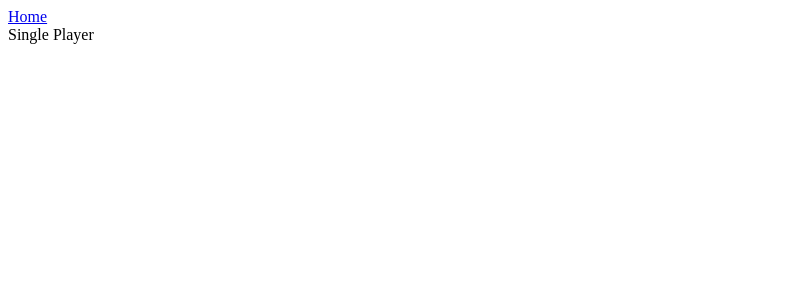
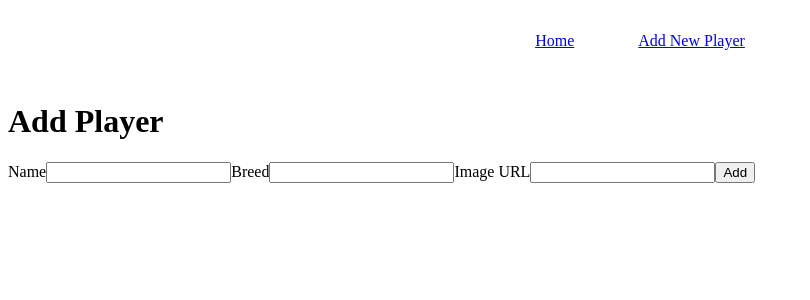
Before and after one commit to carlyzimm/puppy-bowl-react, a React (Vite) app: page /players/add in a window 1280 px wide. Shown: the top 300 px of the page, without its empty margins (0-810 px from the left). Built offline with nearby package versions, Linux system fonts and the light colour scheme; the HTML template or start-up script is replaced by a standard one.

Commit message:
addPlayerForm done

```diff
--- a/src/API/index.js
+++ b/src/API/index.js
@@ -7,3 +7,13 @@ export const getAllPlayers = async () => {
   console.log("data", data);
   return data.data.players;
 };
+
+export const getSinglePlayer = async (playerId) => {
+  const { data } = await axios.get(BASE_URL + "/" + playerId);
+  console.log("data", data);
+  return data.data.player;
+};
+
+export const addPlayer = async (player) => {
+  await axios.post(BASE_URL, player);
+};
--- a/src/App.jsx
+++ b/src/App.jsx
@@ -2,6 +2,7 @@ import { Routes, Route } from "react-router-dom";
 import AllPlayers from "./components/AllPlayers";
 import SinglePlayer from "./components/SinglePlayer";
 import Navbar from "./components/NavBar";
+import NewPlayerForm from "./components/AddPlayerForm";
 
 function App() {
   return (
@@ -10,6 +11,7 @@ function App() {
       <main>
         <Routes>
           <Route path="/" element={<AllPlayers />} />
+          <Route path="/players/add" element={<NewPlayerForm />} />
           <Route path="/players/:id" element={<SinglePlayer />} />
         </Routes>
       </main>
--- a/src/components/AddPlayerForm.jsx
+++ b/src/components/AddPlayerForm.jsx
@@ -1,3 +1,43 @@
+import { useState } from "react";
+import { addPlayer } from "../API";
+
 export default function NewPlayerForm() {
-  return <div>NewPlayerForm</div>;
+  const [name, setName] = useState("");
+  const [breed, setBreed] = useState("");
+  const [image, setImage] = useState("");
+
+  async function handleSubmit(evt) {
+    evt.preventDefault();
+
+    const playerObject = {
+      name: name,
+      breed: breed,
+      imageUrl: image,
+    };
+    await addPlayer(playerObject);
+  }
+  return (
+    <form onSubmit={handleSubmit}>
+      <h1>Add Player</h1>
+      <label>Name</label>
+      <input
+        name="name"
+        value={name}
+        onChange={(evt) => setName(evt.target.value)}
+      ></input>
+      <label>Breed</label>
+      <input
+        name="breed"
+        value={breed}
+        onChange={(evt) => setBreed(evt.target.value)}
+      ></input>
+      <label>Image URL</label>
+      <input
+        name="image"
+        value={image}
+        onChange={(evt) => setImage(evt.target.value)}
+      ></input>
+      <button type="submit">Add</button>
+    </form>
+  );
 }
--- a/src/components/AllPlayers.jsx
+++ b/src/components/AllPlayers.jsx
@@ -1,7 +1,9 @@
 import { useState, useEffect } from "react";
 import { getAllPlayers } from "../API";
+import { useNavigate } from "react-router-dom";
 
 export default function AllPlayers() {
+  const navigate = useNavigate();
   const [players, setPlayers] = useState([]);
 
   useEffect(() => {
@@ -22,7 +24,7 @@ export default function AllPlayers() {
       {players.map((player) => {
         return (
           <article key={player.id} className="player-card">
-            <h2>
+            <h2 onClick={() => navigate(`/players/${player.id}`)}>
               <img src={player.imageUrl} />
               {player.name}
             </h2>
--- a/src/components/NavBar.jsx
+++ b/src/components/NavBar.jsx
@@ -1,7 +1,10 @@
-import { Link } from 'react-router-dom'
+import { Link } from "react-router-dom";
 
 export default function NavBar() {
-  return <nav>
-    <Link to="/">Home</Link>
-  </nav>
+  return (
+    <nav>
+      <Link to="/">Home</Link>
+      <Link to="/players/add">Add New Player</Link>
+    </nav>
+  );
 }
--- a/src/components/SinglePlayer.jsx
+++ b/src/components/SinglePlayer.jsx
@@ -1,3 +1,33 @@
+import { useEffect, useState } from "react";
+import { getSinglePlayer } from "../API";
+import { useParams } from "react-router-dom";
+
 export default function SinglePlayer() {
-  return <div>Single Player</div>;
+  const { id } = useParams();
+  const [player, setPlayer] = useState(null);
+
+  useEffect(() => {
+    async function updatePlayer() {
+      try {
+        const player = await getSinglePlayer(id);
+        setPlayer(player);
+      } catch (err) {
+        console.error(err);
+      }
+    }
+    updatePlayer();
+  }, []);
+
+  if (!player) {
+    return <div>Loading...</div>;
+  }
+  return (
+    <article key={player.id} className="player-card">
+      <h2>
+        <img src={player.imageUrl} />
+        {player.name}
+      </h2>
+      <h3>{player.breed}</h3>
+    </article>
+  );
 }
--- a/src/index.css
+++ b/src/index.css
@@ -14,3 +14,16 @@ img {
   height: 100px;
   width: 80px;
 }
+
+article > h2 {
+  cursor: pointer;
+}
+
+nav {
+  margin: 2em;
+  text-align: center;
+}
+
+nav a {
+  margin: 2em;
+}
```
